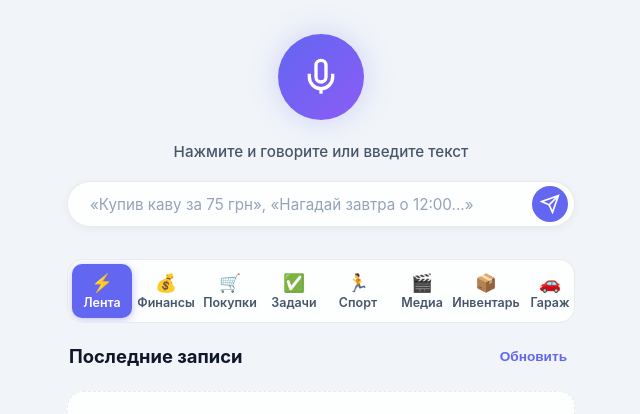
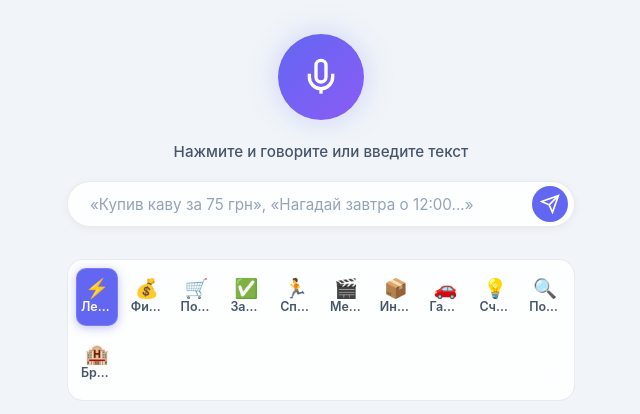
Before and after one commit to voitusik23-cpu/my-secretary, a plain HTML site: page frontend/index.html in a window 1280 px wide. Shown: the part 79-493 px from the top of the page, without its empty margins (319-959 px from the left). Drawn offline with Linux system fonts and the light colour scheme; files that its build step writes are made by us from their sources.

Commit message:
ui(nav): arrange navigation tabs into clean 2-row 5-column grid for 100% instant visibility

```diff
--- a/frontend/index.html
+++ b/frontend/index.html
@@ -29,7 +29,7 @@
     }
   </script>
 
-  <link rel="stylesheet" href="/static/styles.css?v=3.0.0">
+  <link rel="stylesheet" href="/static/styles.css?v=3.0.1">
 </head>
 <body>
   <!-- Offline banner -->
@@ -526,6 +526,6 @@
     </div>
   </div>
 
-  <script src="/static/app.js?v=3.0.0"></script>
+  <script src="/static/app.js?v=3.0.1"></script>
 </body>
 </html>
--- a/frontend/styles.css
+++ b/frontend/styles.css
@@ -366,59 +366,81 @@ body {
   to { opacity: 1; transform: translateY(0); }
 }
 
-/* Navigation Tabs */
+/* Navigation Tabs (2-row grid for 10 modules) */
 .nav-tabs {
-  display: flex;
+  display: grid;
+  grid-template-columns: repeat(5, 1fr);
   background: var(--bg-card);
   backdrop-filter: blur(12px);
   -webkit-backdrop-filter: blur(12px);
   border: 1px solid var(--border-color);
   border-radius: var(--radius-md);
-  padding: 4px;
+  padding: 6px;
   margin: 16px 0;
-  gap: 4px;
-  overflow-x: auto;
-  -webkit-overflow-scrolling: touch;
-  scrollbar-width: thin;
-}
-
-.nav-tabs::-webkit-scrollbar {
-  height: 4px;
-}
-
-.nav-tabs::-webkit-scrollbar-thumb {
-  background: var(--border-color);
-  border-radius: 4px;
+  gap: 6px;
 }
 
 .tab-btn {
-  flex: 1;
   display: flex;
   flex-direction: column;
   align-items: center;
   justify-content: center;
-  background: transparent;
-  border: none;
+  background: rgba(255, 255, 255, 0.02);
+  border: 1px solid rgba(255, 255, 255, 0.04);
   color: var(--text-muted);
-  padding: 8px 4px;
+  padding: 8px 2px;
   border-radius: var(--radius-sm);
   cursor: pointer;
-  font-size: 0.78rem;
+  font-size: 0.70rem;
   font-weight: 600;
   font-family: inherit;
-  transition: all 0.2s ease;
-  min-width: 60px;
+  transition: all 0.2s cubic-bezier(0.4, 0, 0.2, 1);
+  min-width: 0;
+  text-align: center;
+}
+
+.tab-btn:hover {
+  background: rgba(255, 255, 255, 0.06);
+  color: var(--text-main);
+  transform: translateY(-1px);
+}
+
+.tab-btn:active {
+  transform: scale(0.96);
 }
 
 .tab-btn .tab-icon {
-  font-size: 1.1rem;
+  font-size: 1.2rem;
   margin-bottom: 2px;
+  line-height: 1;
+}
+
+.tab-btn .tab-label {
+  display: block;
+  width: 100%;
+  white-space: nowrap;
+  overflow: hidden;
+  text-overflow: ellipsis;
+  line-height: 1.2;
 }
 
 .tab-btn.active {
   background: var(--primary);
   color: #ffffff;
-  box-shadow: 0 2px 8px var(--primary-glow);
+  border-color: rgba(255, 255, 255, 0.15);
+  box-shadow: 0 2px 10px var(--primary-glow);
+}
+
+@media (min-width: 768px) {
+  .nav-tabs {
+    grid-template-columns: repeat(10, 1fr);
+    gap: 8px;
+    padding: 8px;
+  }
+  .tab-btn {
+    padding: 10px 4px;
+    font-size: 0.78rem;
+  }
 }
 
 /* Tab Panels */
--- a/frontend/sw.js
+++ b/frontend/sw.js
@@ -1,4 +1,4 @@
-const CACHE_NAME = "my-secretary-v3.0.0";
+const CACHE_NAME = "my-secretary-v3.0.1";
 const STATIC_ASSETS = [
   "/",
   "/static/index.html",
```
